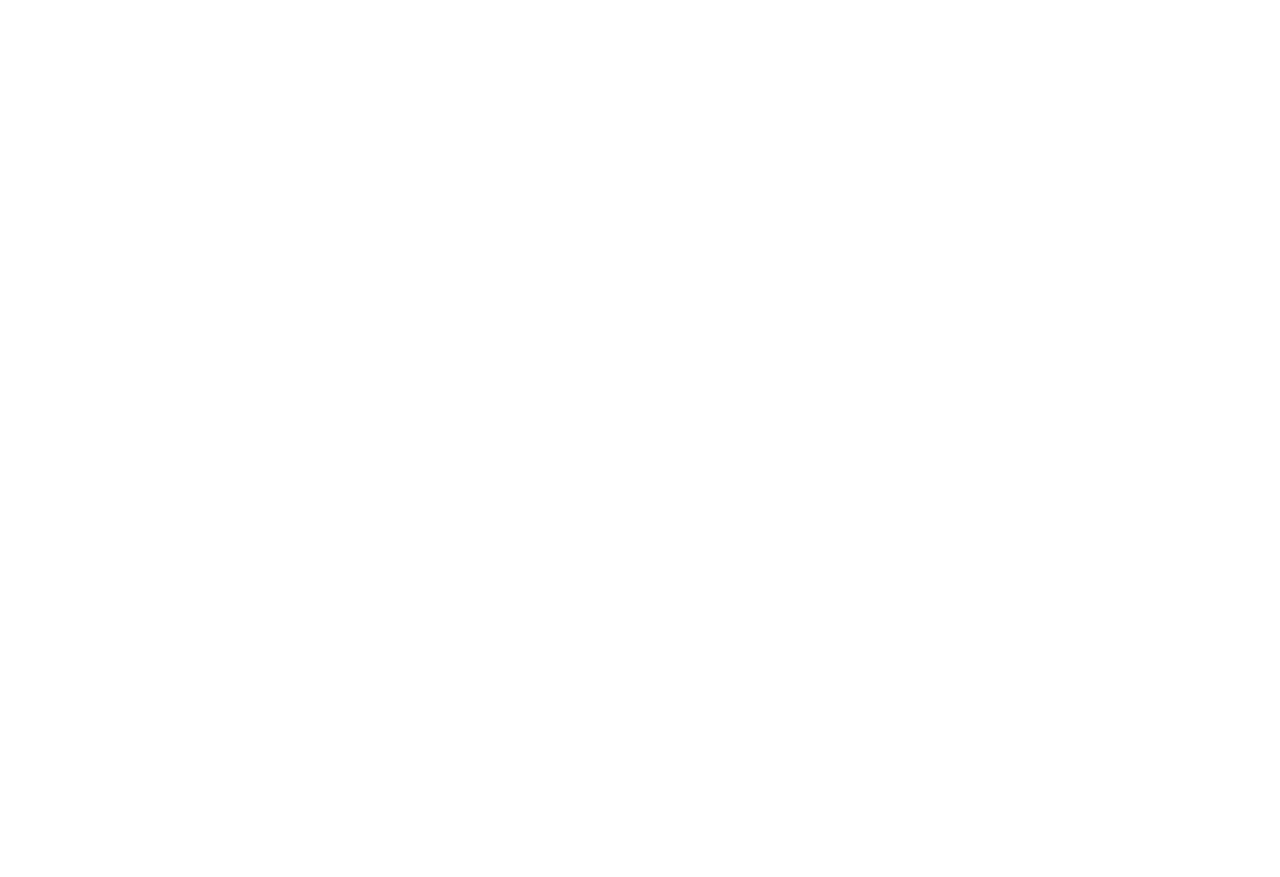
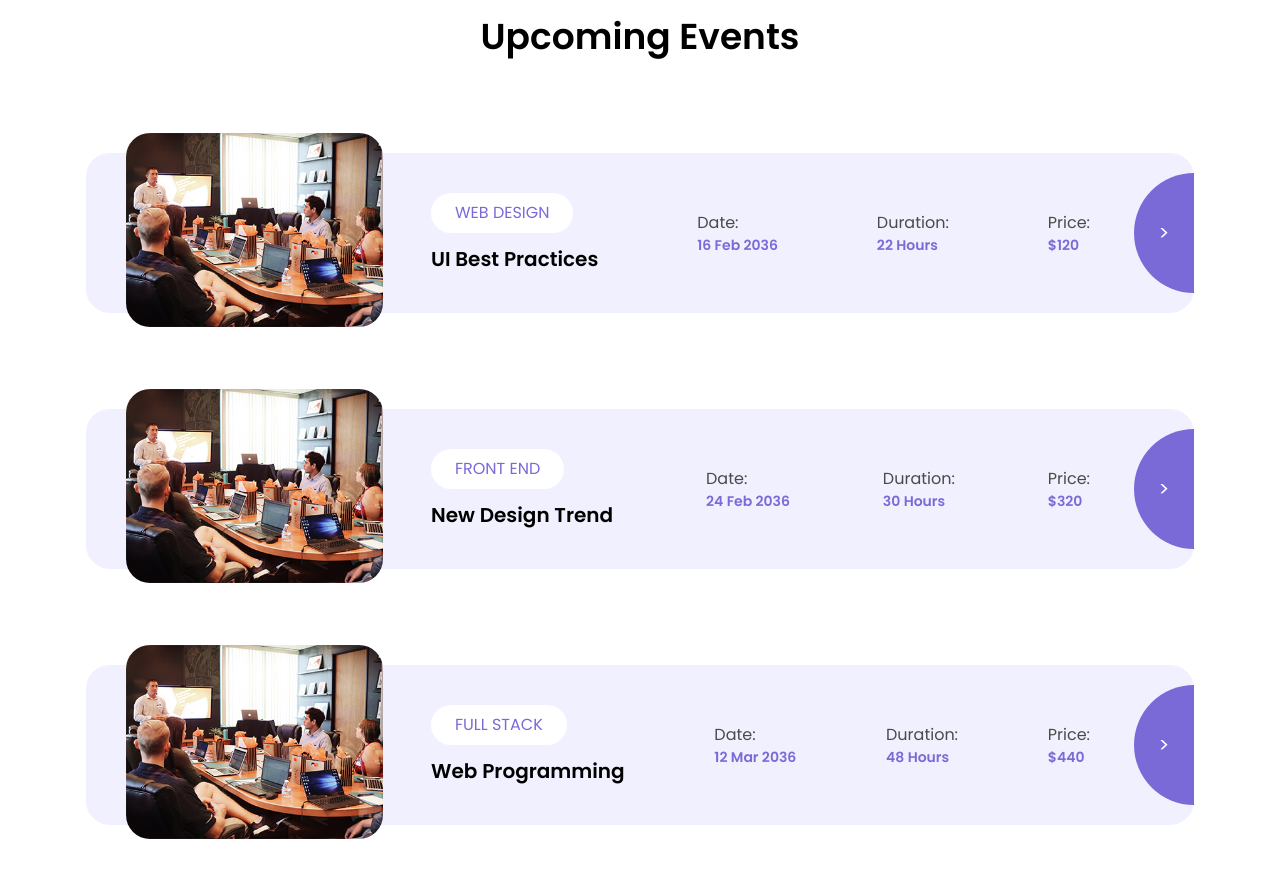
Before and after one commit to ShankalpaPokharel/Scholar, a React (Vite) app: page / in a window 1280 px wide. Shown: the part 5460-6337 px from the top of the page. Before the commit the page ends 5313 px from the top, so only its background shows below. Built offline with nearby package versions, Linux system fonts and the light colour scheme.

Commit message:
Upcoming Events

```diff
--- /dev/null
+++ b/src/components/Event.jsx
@@ -0,0 +1,34 @@
+import React from "react";
+
+export default function Event({ course }) {
+  return (
+    <div className="relative mb-16 items-center rounded-3xl bg-lightbg p-10 lg:flex">
+      <div className="relative lg:w-[25%]">
+        <img className="-mt-20 w-full rounded-3xl object-cover lg:absolute lg:-top-[100px] lg:mt-0 lg:max-w-[260px]" src={course.image} alt="" />
+      </div>
+      <ul className="flex h-fit flex-wrap items-center justify-between lg:w-[75%] lg:px-12 xl:pr-16">
+        <li className="mb-7 w-full border-b border-b-white pb-7 lg:mb-0 lg:w-auto lg:border-none lg:pb-0">
+          <span className="mb-5 mt-6 flex w-fit items-center justify-center rounded-3xl bg-white px-6 py-2 font-normal text-primary lg:mb-3 lg:mt-0">{course.category}</span>
+          <h4 className="text-xl font-semibold capitalize">{course.title}</h4>
+        </li>
+
+        <li>
+          <span className="text-textlight">Date:</span>
+          <h6 className="text-sm font-semibold text-primary">{course.date}</h6>
+        </li>
+        <li>
+          <span className="text-textlight">Duration:</span>
+          <h6 className="text-sm font-semibold text-primary">{course.duration} Hours</h6>
+        </li>
+        <li>
+          <span className="text-textlight">Price:</span>
+          <h6 className="text-sm font-semibold text-primary">${course.price}</h6>
+        </li>
+      </ul>
+      <a className="absolute bottom-32 right-0 inline-block h-[120px] w-[60px] items-center rounded-l-[60px] bg-primary text-center text-xl leading-[120px] text-white lg:bottom-5" href="#">
+        {" "}
+        <span>&gt; </span>
+      </a>
+    </div>
+  );
+}
--- /dev/null
+++ b/src/components/Schedule.jsx
@@ -0,0 +1,50 @@
+import React from "react";
+import Event from "./Event";
+
+import courseimage1 from "../assets/course-01.jpg";
+
+export default function Schedule() {
+  const courses = [
+    {
+      _id: 1,
+      category: "WEB DESIGN",
+      title: "UI Best Practices",
+      date: "16 Feb 2036",
+      duration: "22",
+      price: "120",
+      image: courseimage1,
+    },
+    {
+      _id: 2,
+      category: "FRONT END",
+      title: "New Design Trend",
+      date: "24 Feb 2036",
+      duration: "30",
+      price: "320",
+      image: courseimage1,
+    },
+    {
+      _id: 3,
+      category: "FULL STACK",
+      title: "Web Programming",
+      date: "12 Mar 2036",
+      duration: "48",
+      price: "440",
+      image: courseimage1,
+    },
+  ];
+
+  return (
+    <div className="container mt-28">
+      <div className="mb-24 text-center">
+        <h4 className="text-sm font-semibold uppercase text-primary">Schedule</h4>
+        <h2 className="my-4 text-4xl font-semibold capitalize leading-10">Upcoming Events</h2>
+      </div>
+      <div className="grid grid-cols-1 md:grid-cols-2 md:gap-8 lg:grid-cols-1">
+        {courses?.map((el) => (
+          <Event key={el._id} course={el} />
+        ))}
+      </div>
+    </div>
+  );
+}
--- a/src/components/index.js
+++ b/src/components/index.js
@@ -6,6 +6,7 @@
 import Facts from "./Facts";
 import Team from "./Team";
 import Testimonials from "./Testimonials";
+import Schedule from "./Schedule";
 
 
-export {HeroPart,Navbar,OurFeatures,Aboutus,LatestCourses,Facts,Team,Testimonials}
+export {HeroPart,Navbar,OurFeatures,Aboutus,LatestCourses,Facts,Team,Testimonials,Schedule}
--- a/src/pages/LandingPage.jsx
+++ b/src/pages/LandingPage.jsx
@@ -1,5 +1,5 @@
 import React from "react";
-import { Aboutus, Facts, HeroPart, LatestCourses, Navbar, OurFeatures, Team, Testimonials } from "../components";
+import { Aboutus, Facts, HeroPart, LatestCourses, Navbar, OurFeatures, Schedule, Team, Testimonials } from "../components";
 
 export default function LandingPage() {
   return (
@@ -14,6 +14,7 @@
       <Facts />
       <Team />
       <Testimonials />
+      <Schedule />
     </>
   );
 }
```
